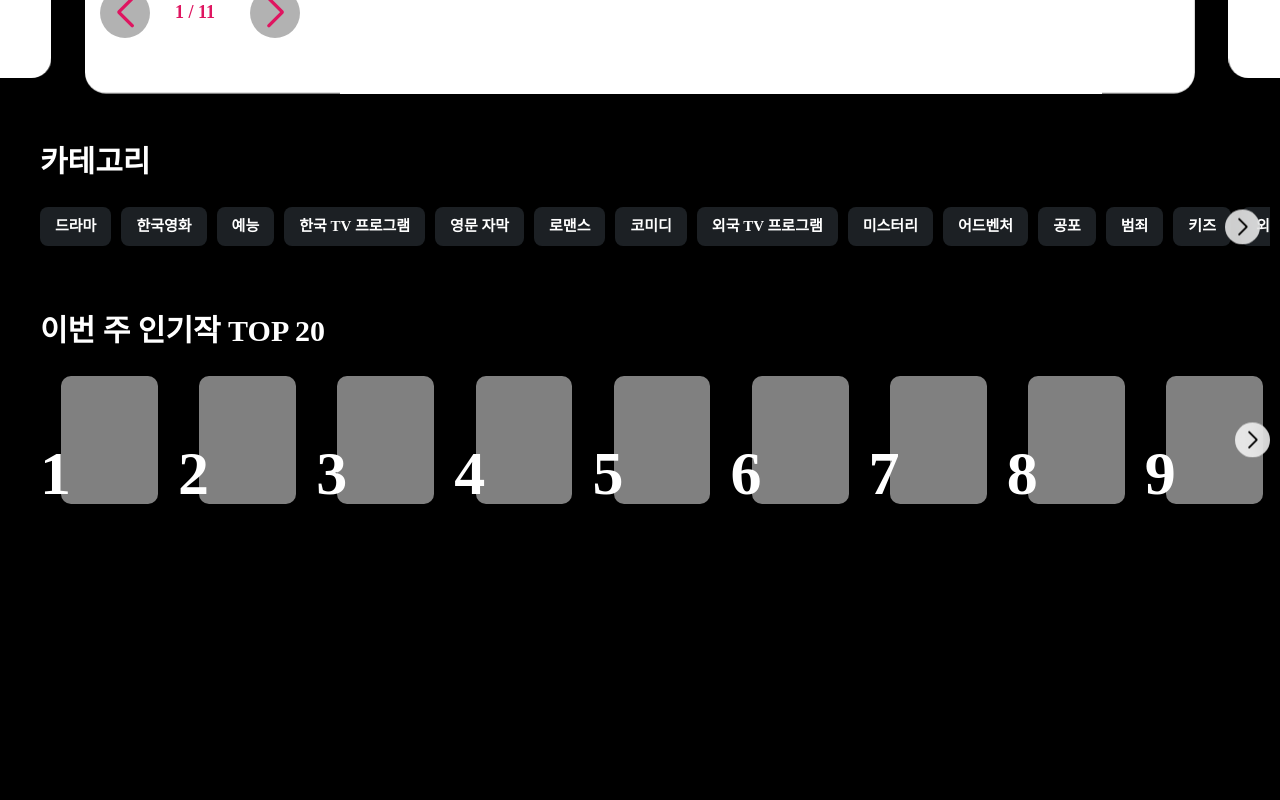
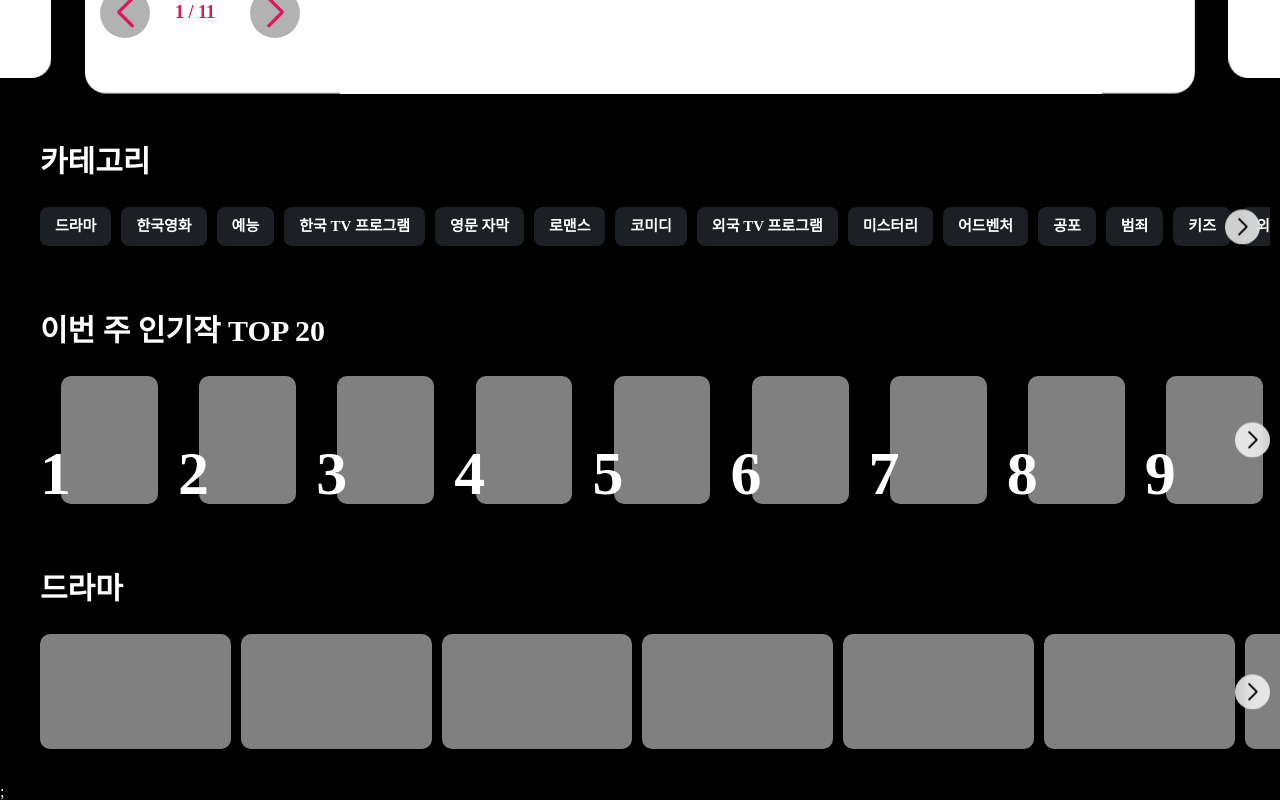
Before and after one commit to choseongchan3712/portfolio-movie-review-app, a React (Create React App) app: page /#/ in a window 1280 px wide. Shown: the part 638-1438 px from the top of the page. Before the commit the page ends 1177 px from the top, so only its background shows below. Built offline with nearby package versions, Linux system fonts and the light colour scheme.

Commit message:
theme-contents basic complete

```diff
--- a/src/pages/home/Home.tsx
+++ b/src/pages/home/Home.tsx
@@ -3,6 +3,7 @@ import Banner from "./components/Banner";
 import Contents from "./components/Contents";
 import CategoryContents from "./components/CategoryContents";
 import TopContents from "./components/TopContents";
+import DramaContents from "./components/DramaContents";
 
 const Container = styled.div`
   position: relative;
@@ -22,6 +23,8 @@ const Home = (): JSX.Element => {
       <Contents title="이번 주 인기작 TOP 20">
         <TopContents />
       </Contents>
+
+      <DramaContents />
     </Container>
   );
 };
--- /dev/null
+++ b/src/pages/home/components/DramaContents.tsx
@@ -0,0 +1,25 @@
+import { SwiperSlide } from "swiper/react";
+import ThemeBox from "./theme_components/ThemeBox";
+import ThemeContents from "./theme_components/ThemeContents";
+import styled from "styled-components";
+
+const Container = styled.div``;
+
+const testArr: number[] = [1, 2, 3, 4, 5, 6, 7, 8, 9, 10];
+
+const DramaContents = (): JSX.Element => {
+  return (
+    <Container>
+      <ThemeContents themeTile="드라마">
+        {testArr.map((data, index) => (
+          <SwiperSlide key={index}>
+            <ThemeBox link="#" />
+          </SwiperSlide>
+        ))}
+      </ThemeContents>
+      ;
+    </Container>
+  );
+};
+
+export default DramaContents;
--- /dev/null
+++ b/src/pages/home/components/theme_components/ThemeBox.tsx
@@ -0,0 +1,28 @@
+import { Link } from "react-router-dom";
+import styled from "styled-components";
+
+const Container = styled.div`
+position: relative;
+z-index: 3;
+height: 100%;
+width: 100%;
+border-radius: 10px;
+background-color: gray;
+a {
+  display: block;
+  width: 100%;
+  height: 100%;
+}
+`;
+
+interface LinkProps {
+  link: string;
+}
+
+const ThemeBox = ({link}:LinkProps):JSX.Element => {
+  return <Container>
+    <Link to={link}></Link>
+  </Container>;
+};
+
+export default ThemeBox;
--- /dev/null
+++ b/src/pages/home/components/theme_components/ThemeContents.tsx
@@ -0,0 +1,87 @@
+import { ReactNode } from "react";
+import Contents from "../Contents";
+import styled from "styled-components";
+import { Swiper } from "swiper/react";
+import { Navigation } from "swiper/modules";
+
+interface ThemeProps {
+  themeTile: string;
+  children: ReactNode;
+}
+
+const Container = styled.div`
+  position: relative;
+  z-index: 2;
+  width: 100%;
+  overflow: hidden;
+  height: 9vw;
+  .mySwiper {
+  height: 100%;
+}
+.swiper-slide {
+  width: calc(100% / 6.5);
+}
+.swiper-button-prev {
+    width: 35px;
+    height: 35px;
+    display: flex;
+    align-items: center;
+    justify-content: center;
+    margin: 0;
+    top: 50%;
+    transform: translateY(-50%);
+    border-radius: 35px;
+    background-color: rgba(255, 255, 255, 0.8);
+    backdrop-filter:blur(8px);
+    &:after {
+      font-size: 17px;
+      font-weight: 900;
+      color: black;
+    }
+  }
+
+  .swiper-button-next {
+    width: 35px;
+    height: 35px;
+    display: flex;
+    align-items: center;
+    justify-content: center;
+    margin: 0;
+    top: 50%;
+    transform: translateY(-50%);
+    border-radius: 35px;
+    background-color: rgba(255, 255, 255, 0.8);
+    backdrop-filter:blur(8px);
+    &:after {
+      font-size: 17px;
+      font-weight: 900;
+      color: black;
+    }
+  }
+
+  .swiper-button-disabled {
+    display: none;
+  }
+`;
+
+const ThemeContents = ({ themeTile, children }: ThemeProps): JSX.Element => {
+  return (
+    <Contents title={themeTile}>
+      <Container className="themecontents">
+        <Swiper
+          navigation={true}
+          modules={[Navigation]}
+          className="mySwiper"
+          slidesPerGroup={6}
+          allowTouchMove={false}
+          slidesPerView="auto"
+          spaceBetween={10}
+        >
+          {children}
+        </Swiper>
+      </Container>
+    </Contents>
+  );
+};
+
+export default ThemeContents;
```
